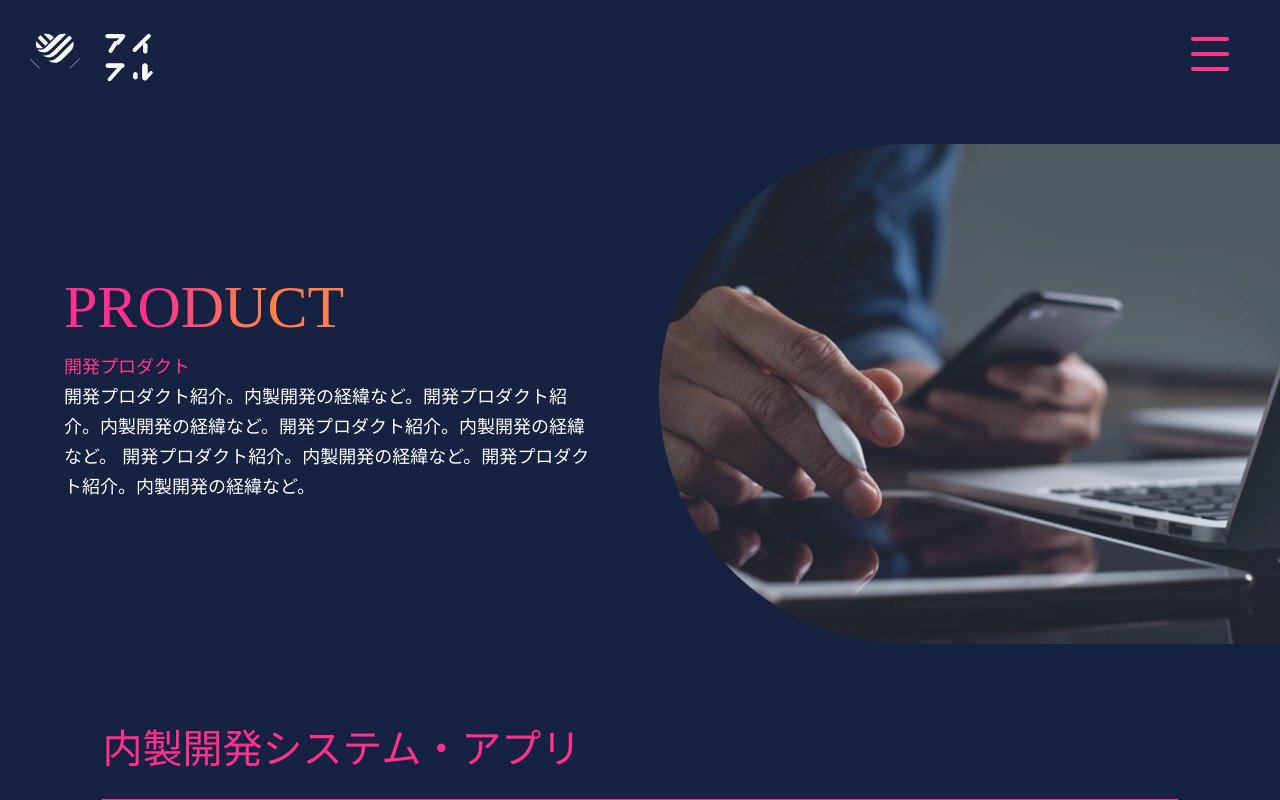
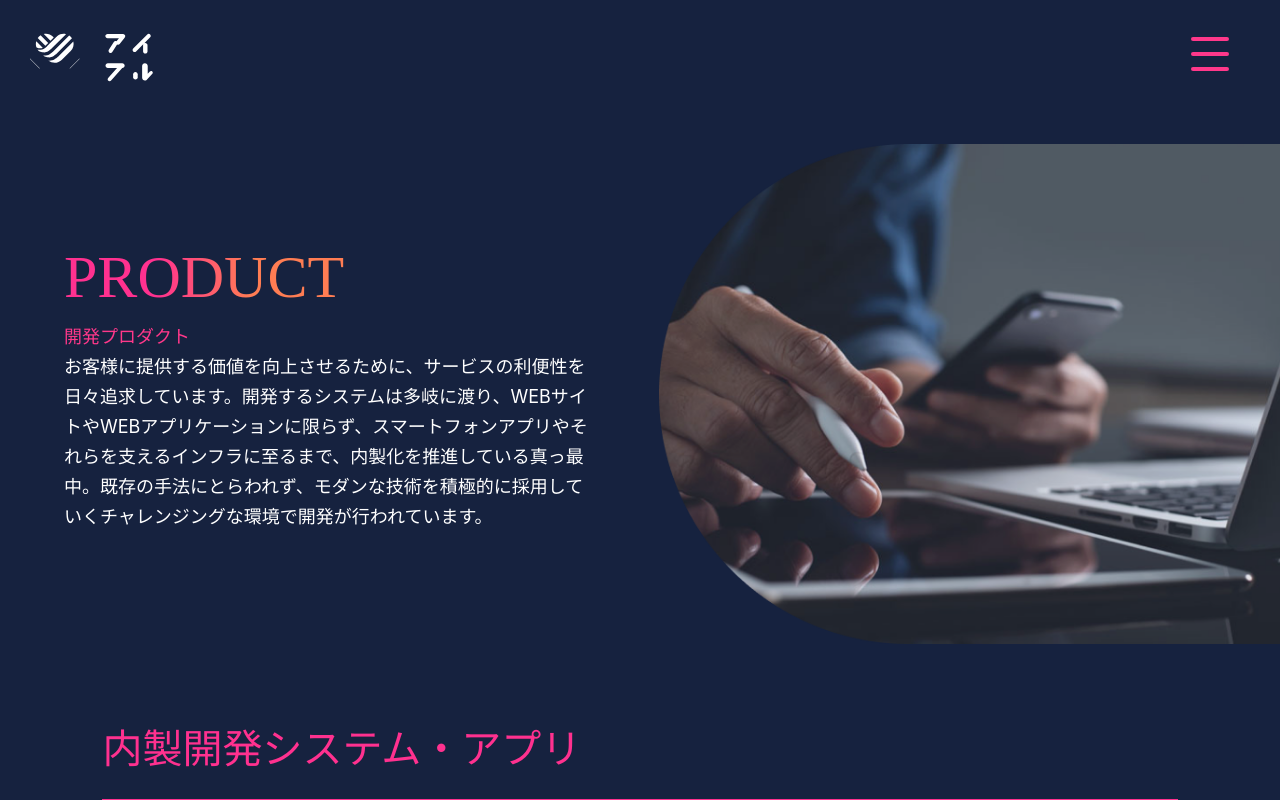
Before and after one commit to saya1104/office-area, a Next.js app: page /ProductPage in a window 1280 px wide. Shown: the top 800 px of the page. Built offline with nearby package versions, Linux system fonts and the light colour scheme.

Commit message:
✨追加対応

```diff
--- a/components/templates/ProductPage/ProductDetails.tsx
+++ b/components/templates/ProductPage/ProductDetails.tsx
@@ -20,8 +20,7 @@ function ProductDetails() {
   return (
     <>
       <EachPageTop TitleChildren={'PRODUCT'} SubTitleChildren={'開発プロダクト'} src="/assets/ProductHand.png">
-        開発プロダクト紹介。内製開発の経緯など。開発プロダクト紹介。内製開発の経緯など。開発プロダクト紹介。内製開発の経緯など。
-        開発プロダクト紹介。内製開発の経緯など。開発プロダクト紹介。内製開発の経緯など。
+        お客様に提供する価値を向上させるために、サービスの利便性を日々追求しています。開発するシステムは多岐に渡り、WEBサイトやWEBアプリケーションに限らず、スマートフォンアプリやそれらを支えるインフラに至るまで、内製化を推進している真っ最中。既存の手法にとらわれず、モダンな技術を積極的に採用していくチャレンジングな環境で開発が行われています。
       </EachPageTop>
       <Wrapper>
         <SubTitle>内製開発システム・アプリ</SubTitle>
--- a/features/domains/constants/ProductConstants.tsx
+++ b/features/domains/constants/ProductConstants.tsx
@@ -60,7 +60,7 @@ export const productData: ProductConstants[] = [
     companyName: 'アイフル',
     title: 'アイフル Web コンテンツ (HP)',
     children:
-      'アイフルWebコンテンツ（HP）の説明。アイフルWebコンテンツ（HP）の説明。アイフルWebコンテンツ（HP）の説明。アイフルWebコンテンツ（HP）の説明。アイフルWebコンテンツ（HP）の説明。アイフルWebコンテンツ（HP）の説明。アイフルWebコンテンツ（HP）の説明。',
+      '月間約1000万PVを誇るアイフル公式サイト。商品やサービスの紹介だけでなく、金融知識の向上につながるコンテンツ（オウンドメディア）を提供しています。\n画面設計以外にも営業・マーケティング部門などと協働しながらSEOや構造化データ、WEB マーケティング、UI/UX など幅広い知識を活用し、チームアイフルで日々PDCAを回してユーザビリティ向上に努めています。',
   },
 ];
 
```
Also changed, not shown: public/assets/Web_Contents.png.
